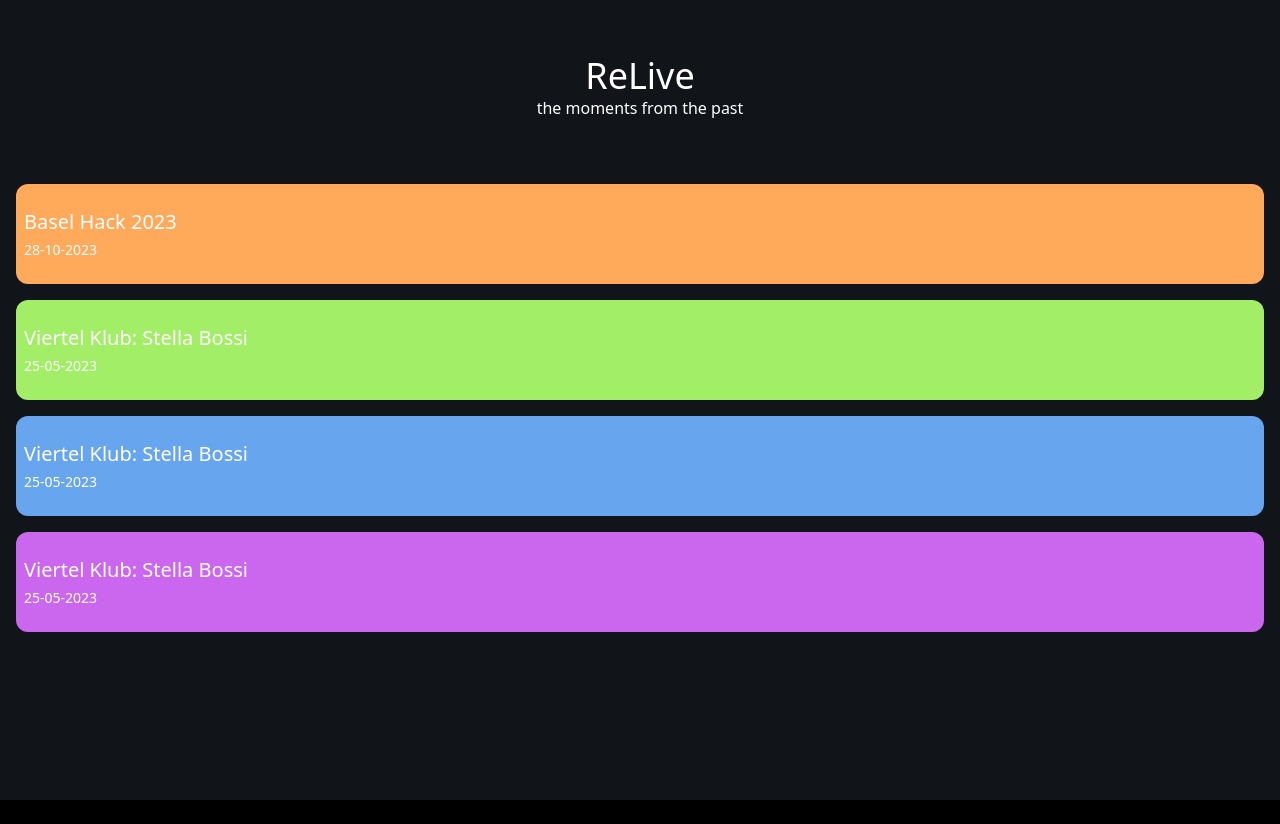
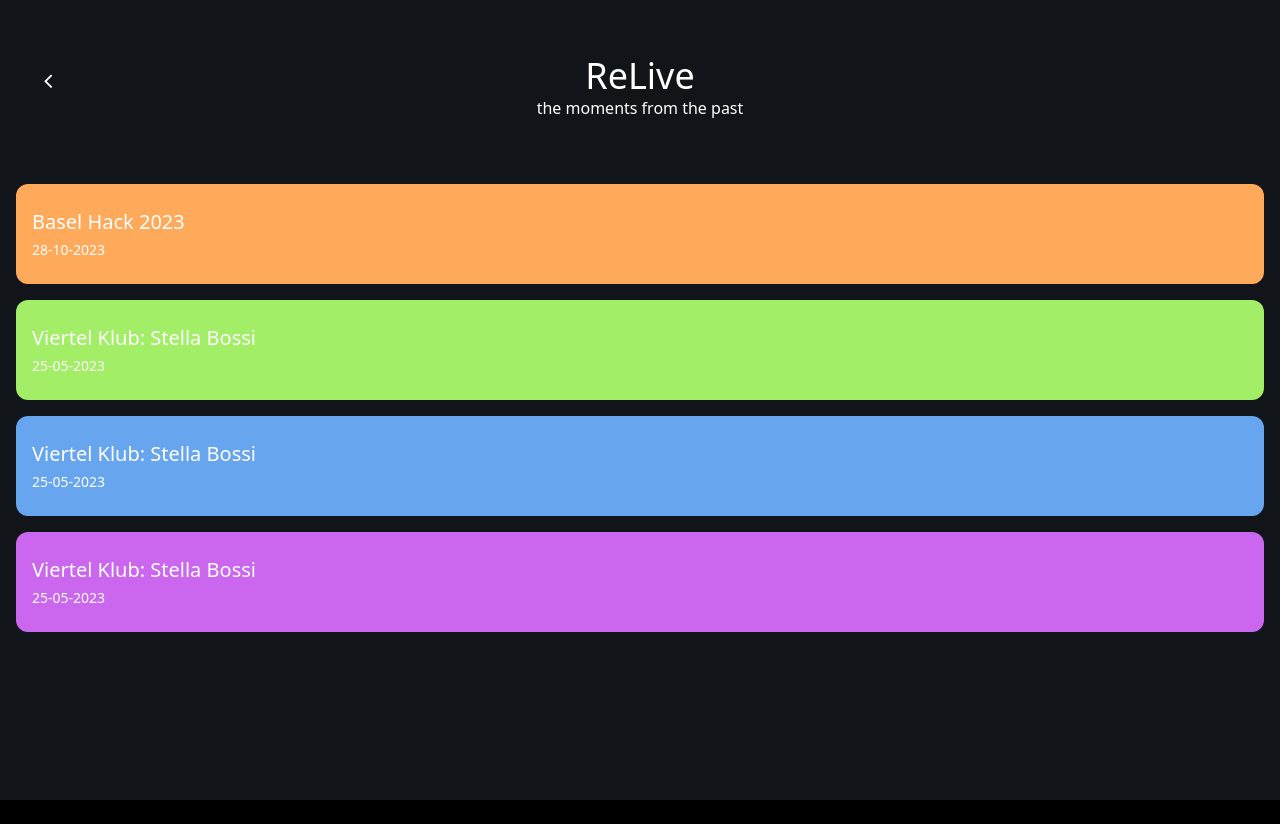
Before and after one commit to relievers/relive, a SvelteKit app in the folder frontend/: page /events/past in a window 1280 px wide. Built offline with nearby package versions, Linux system fonts and the light colour scheme.

Commit message:
Implement back component

```diff
--- /dev/null
+++ b/frontend/src/lib/Back.svelte
@@ -0,0 +1,12 @@
+<script>
+    function goBack() {
+        history.back();
+    }
+</script>
+
+<div class="bg-transparent absolute text-white top-16 left-8">
+    <!-- angle-left -->
+    <button on:click={goBack} class="btn w-8 h-8">
+        <i class="fa fa-angle-left text-2xl mx-auto"/>
+    </button>
+</div>
--- a/frontend/src/routes/events/past/+page.svelte
+++ b/frontend/src/routes/events/past/+page.svelte
@@ -1,4 +1,6 @@
 <script>
+	import Back from "$lib/Back.svelte";
+
     // Mock Data
     let events = [
         { id: 1, state: 'PAST', description: "Day one of coding", startDateTime: '28-10-2023 09:30', duration: 14, displayName: "Basel Hack 2023", ownerId: 1 },
@@ -22,13 +24,14 @@
 </script>
 
 <div class="flex-grow w-full bg-background px-4">
+    <Back />
     <div class="flex flex-col justify-center items-center py-14">
         <h1 class="text-white text-4xl">ReLive</h1>
         <p class="text-white">the moments from the past</p>
     </div>
     <div class="flex flex-col w-full">
         {#each events as event}
-        <div class="cursor-pointer w-full my-2 py-6 px-2 rounded-xl" style="background-color: #{getColor()}">
+            <div class="cursor-pointer w-full my-2 py-6 px-4 rounded-xl" style="background-color: #{getColor()}">
                 <p class="text-white text-xl">
                     {event.displayName}
                 </p>
@@ -36,10 +39,6 @@
                     {event.startDateTime.split(' ')[0]}
                 </p>
             </div>
-
         {/each}
-        <div class="flex flex-row my-2 overflow-x-scroll overflow-y-hidden">
-
     </div>
 </div>
-</div>
```
Lines whose indentation alone changed are shown as unchanged.
